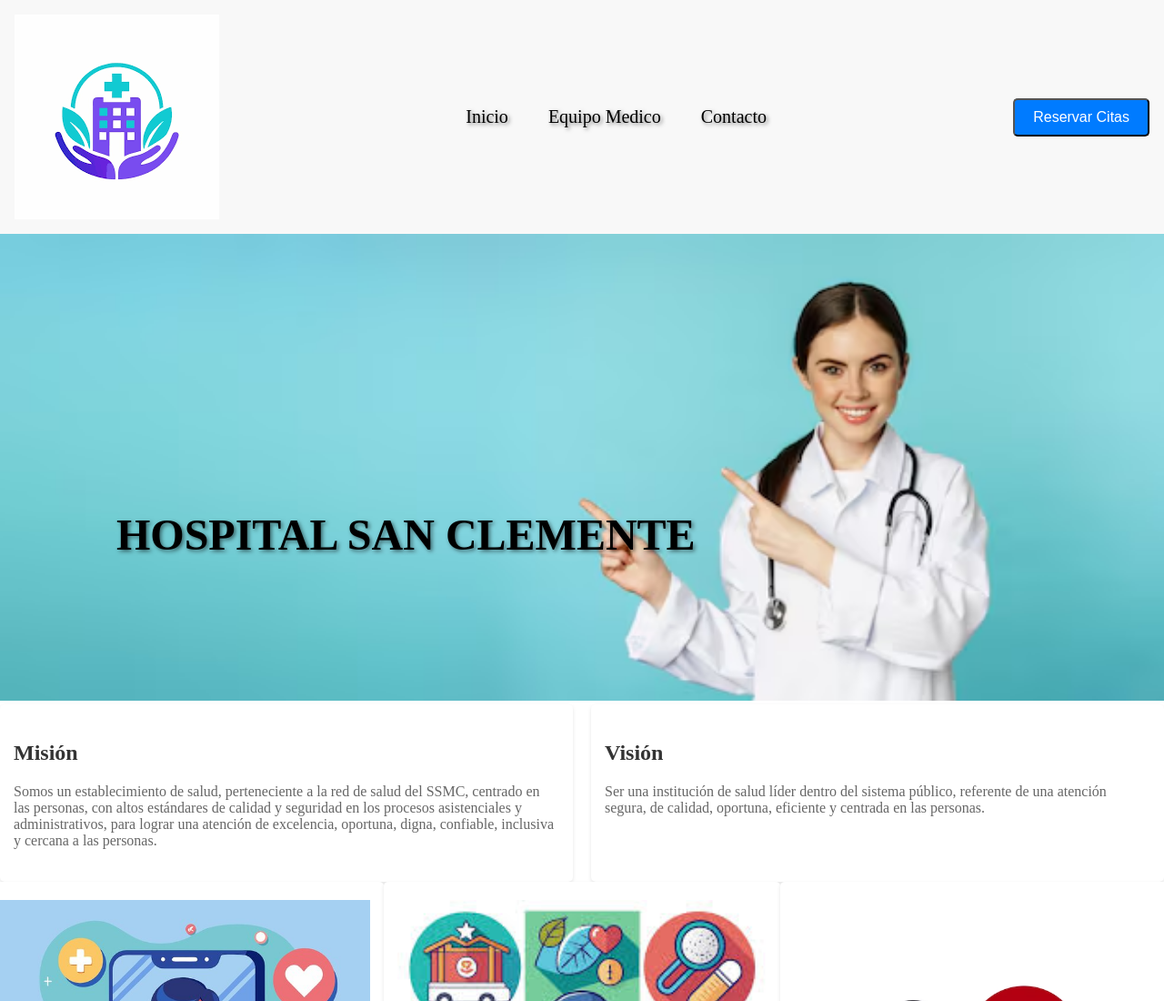
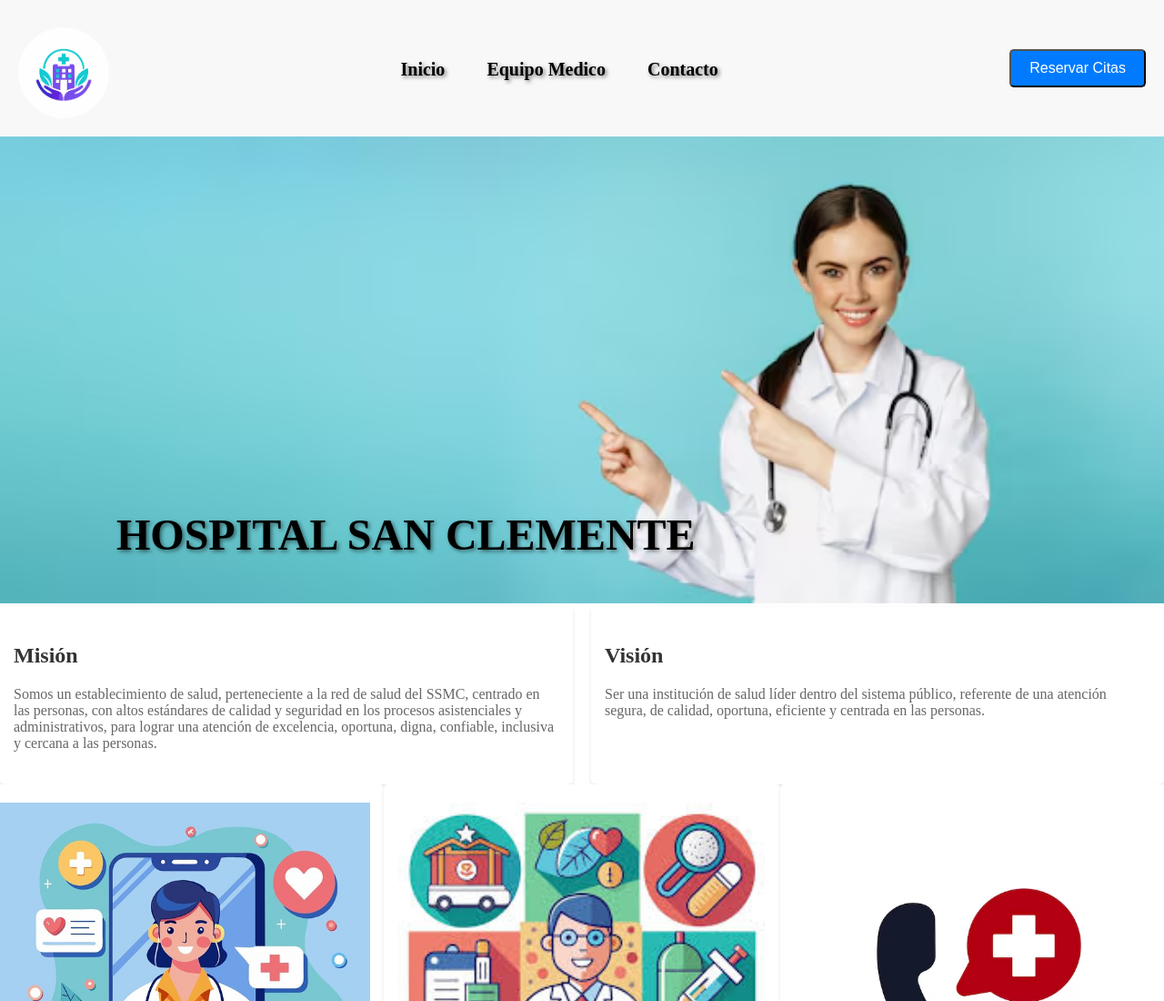
Before and after one commit to Panxitus/Hospital_, a plain HTML site: page index.html in a window 1280 px wide. Shown: the top 1100 px of the page at 91% size. Drawn offline with Linux system fonts and the light colour scheme.

Commit message:
primer escalamiento de header

```diff
--- a/assets/css/style.css
+++ b/assets/css/style.css
@@ -10,13 +10,19 @@ header{
     display: flex;
     align-items: center; /* Alinea verticalmente los elementos */
     justify-content: space-between; /* Espacia los elementos */
-    padding: 1em;
+    padding: 20px;;
     background-color: #f8f8f8;
     text-shadow: 2px 2px 4px rgba(0, 0, 0, 0.5);
+    font-size: 1.5em;
 }
 
 header img{
     background-color: transparent;
+    width: 100px;
+    height: auto;
+    border-radius: 50%;
+    margin-top: 10px;
+
 }
 /* Estilos para el nav */
 nav a {
@@ -24,6 +30,8 @@ nav a {
     padding: 1em;
     text-decoration: none;
     font-size: 20px;
+    font-weight: bold;
+
 }
 header button{
     display: inline-block;
```
